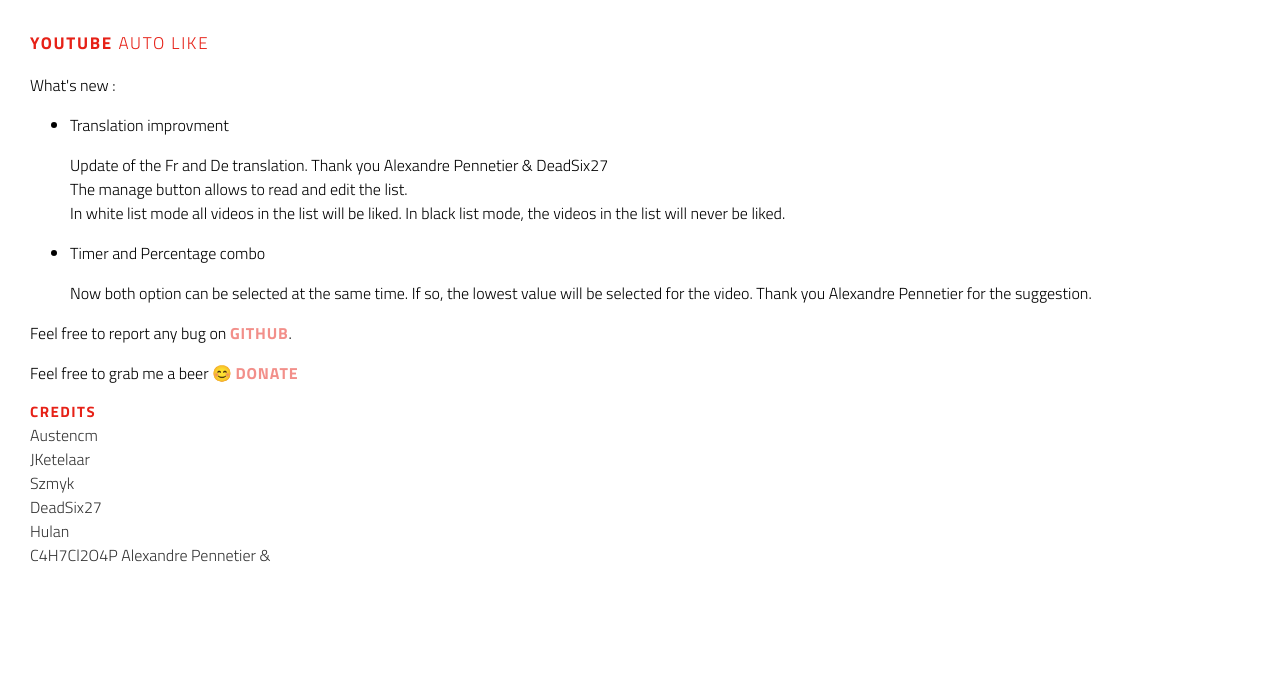
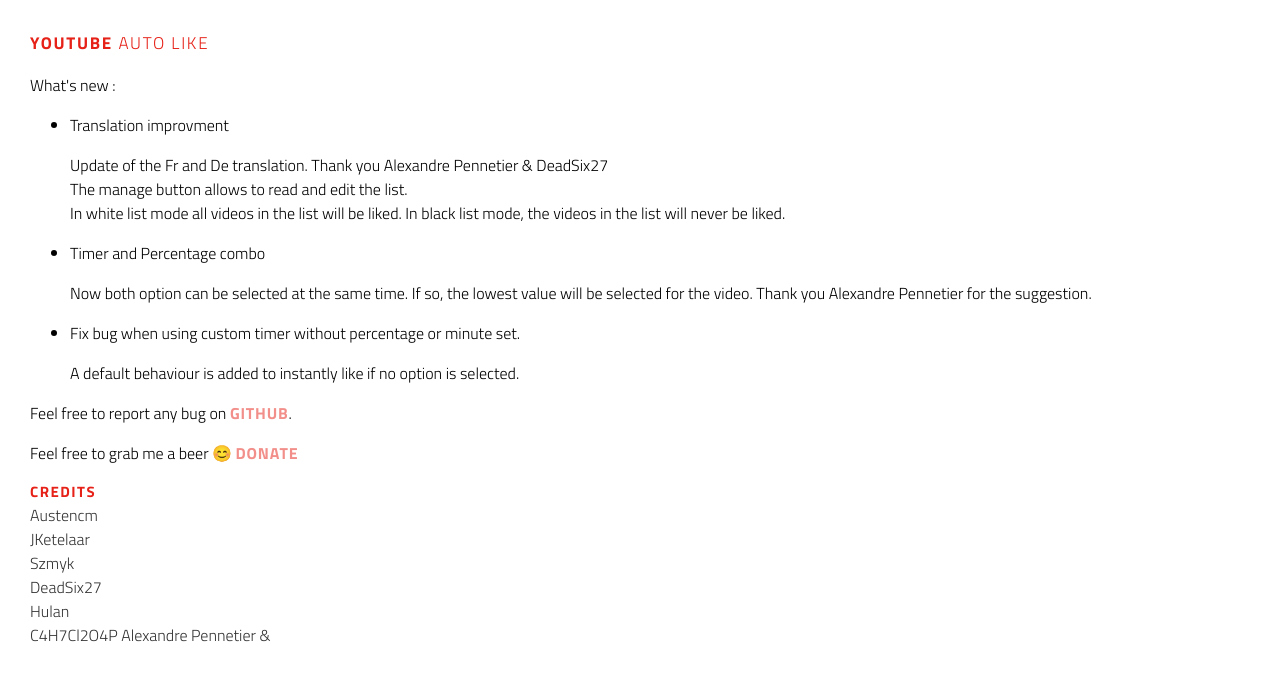
Before and after one commit to austencm/youtube-auto-like, a browser extension: page app/update_info.html in a window 1280 px wide. Drawn offline with Linux system fonts and the light colour scheme.

Commit message:
Version 3.2.1

```diff
--- a/app/update_info.html
+++ b/app/update_info.html
@@ -19,6 +19,8 @@
 		In white list mode all videos in the list will be liked. In black list mode, the videos in the list will never be liked.</p>
 		<li>Timer and Percentage combo</li>
 		<p>Now both option can be selected at the same time. If so, the lowest value will be selected for the video. Thank you Alexandre Pennetier for the suggestion.</p>
+		<li>Fix bug when using custom timer without percentage or minute set.</li>
+		<p>A default behaviour is added to instantly like if no option is selected.</p>
 	</ul>
 	<p>Feel free to report any bug on <a id="report-link" href="https://github.com/Taknok/youtube-auto-like">Github</a>.</p>
 	<div id="links">
```
Also changed, not shown: app/manifest.json.
